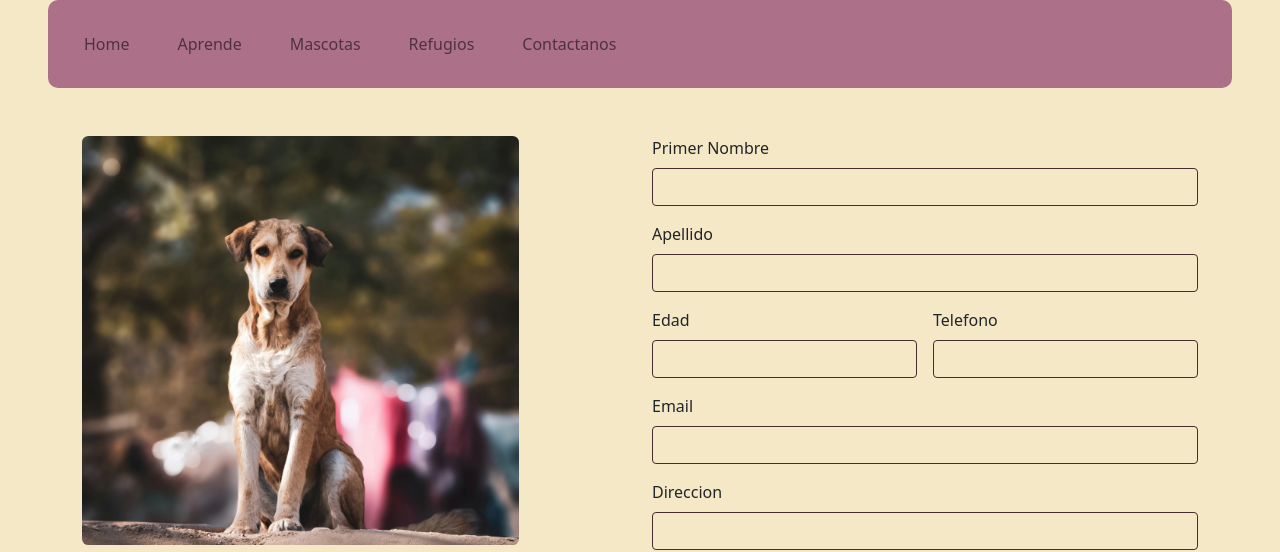
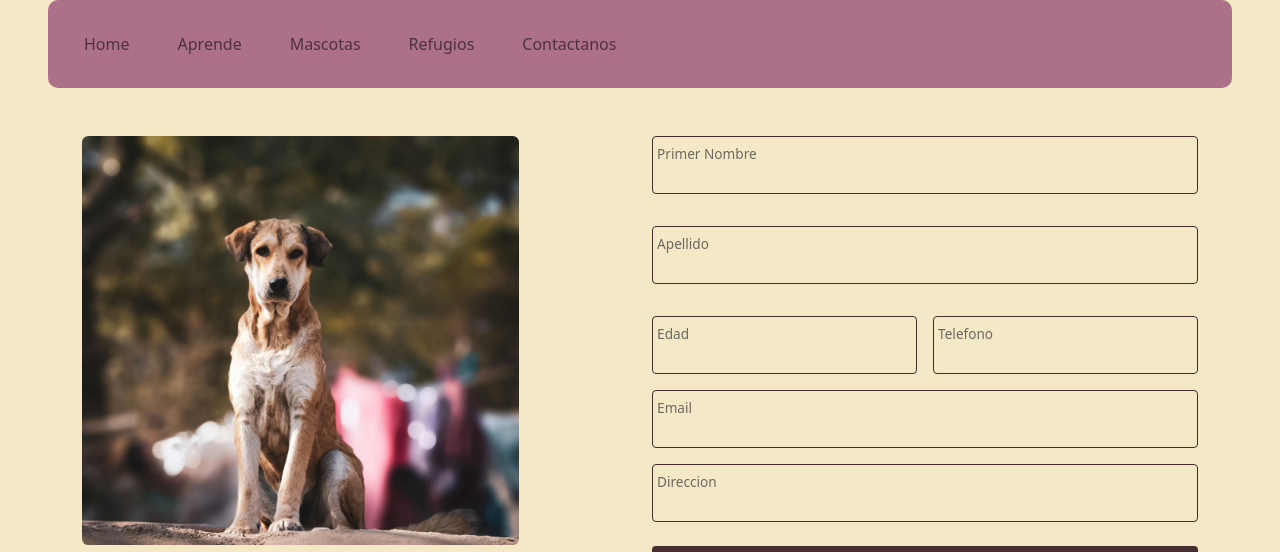
Before and after one commit to CarlosFerOrduna/Patitas, a plain HTML site: page pages/mascota.html in a window 1280 px wide. Shown: the top 552 px of the page. Drawn offline with Linux system fonts and the light colour scheme.

Commit message:
Form mejorado

```diff
--- a/pages/mascota.html
+++ b/pages/mascota.html
@@ -80,29 +80,29 @@
                 <!--start form-->
                 <div class="col-md-12 col-lg-6 detalle_form">
                     <form action="#" class="row g-3">
-                        <div class="col-12">
+                        <div class="col-12 my-3 form-floating">
+                            <input type="text" class="form-control" name="firstName" id="firstName">
                             <label for="firstName" class="form-label">Primer Nombre</label>
-                            <input type="text" class="form-control" name="firstName" id="firstName">
                         </div>
-                        <div class="col-12">
+                        <div class="col-12 my-3 form-floating">
+                            <input type="text" class="form-control" name="lastName" id="lastName">
                             <label for="lastName" class="form-label">Apellido</label>
-                            <input type="text" class="form-control" name="lastName" id="lastName">
                         </div>
-                        <div class="col-lg-6 col-md-12">
+                        <div class="col-lg-6 col-md-12 form-floating">
+                            <input type="text" class="form-control" name="age" id="age">
                             <label for="age" class="form-label">Edad</label>
-                            <input type="text" class="form-control" name="age" id="age">
                         </div>
-                        <div class="col-lg-6 col-md-12">
+                        <div class="col-lg-6 col-md-12 form-floating">
+                            <input type="text" class="form-control" name="phone" id="phone">
                             <label for="phone" class="form-label">Telefono</label>
-                            <input type="text" class="form-control" name="phone" id="phone">
                         </div>
-                        <div class="col-12">
+                        <div class="col-12 form-floating">
+                            <input type="text" class="form-control" name="email" id="email">
                             <label for="email" class="form-label">Email</label>
-                            <input type="text" class="form-control" name="email" id="email">
                         </div>
-                        <div class="col-12">
+                        <div class="col-12 form-floating">
+                            <input type="text" class="form-control" name="address" id="address">
                             <label for="address" class="form-label">Direccion</label>
-                            <input type="text" class="form-control" name="address" id="address">
                         </div>
                         <div class="col-12">
                             <button type="submit" class="col-12 p-3 my-2">Quiere a este amigo</button>
```
